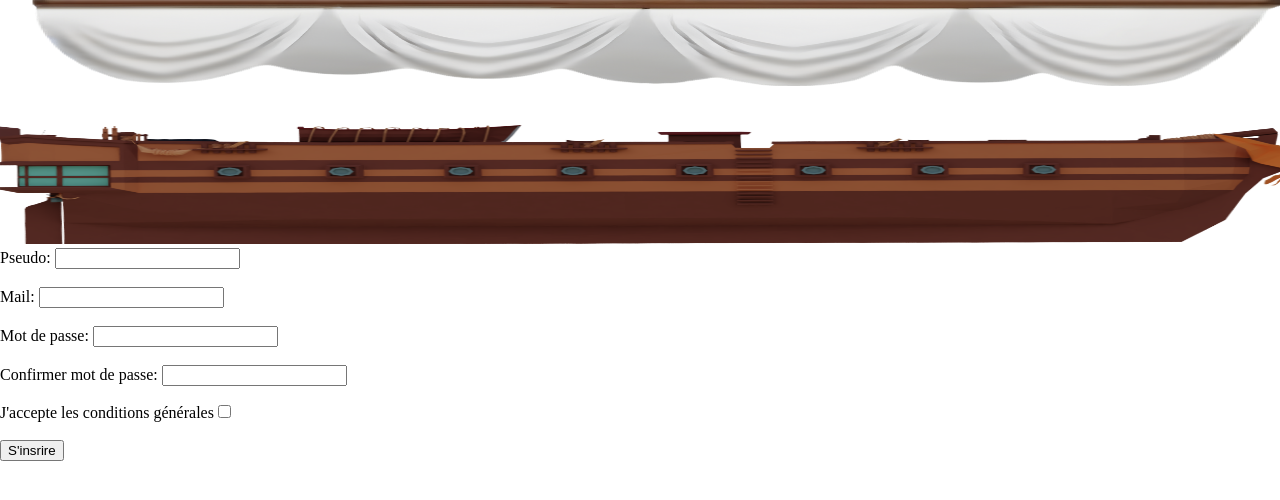
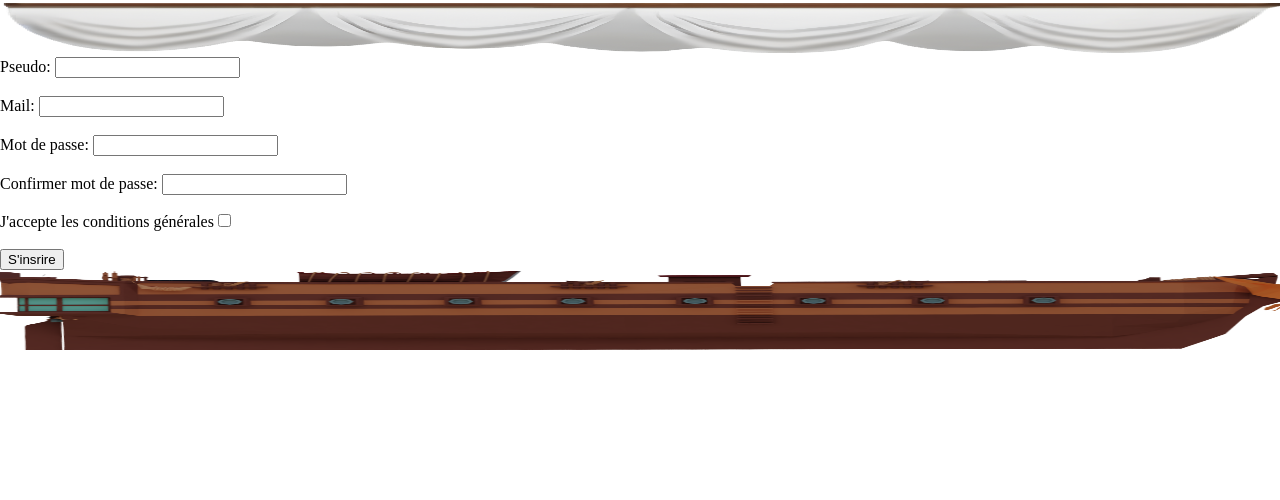
Before and after one commit to aymane-adam/Projet_Prog, a PHP site: page /php/inscription.php in a window 1280 px wide. Shown: the top 500 px of the page. Run offline with PHP 8.4, Linux system fonts and the light colour scheme.

Commit message:
FOOTER NAV

```diff
--- a/css/navfooter.css
+++ b/css/navfooter.css
@@ -4,21 +4,7 @@
     top: 15%;
 }
 
-.nav-veil2 img{
-    width: 100%;
-    height: 300px;
-    top: 15%;
-}
 
-.nav-veil2 {
-    position: absolute;
-    top: 0;
-    left: 0;
-    opacity: 0;
-    transition: opacity 0.5s ease;
-
-
-  }
 
 
 #navop{
@@ -30,7 +16,7 @@
 
 .coque img{
     width: 100%;
-    height: 120px;
+    height: 80px;
     top: 15%;
 }
 
@@ -50,7 +36,6 @@ body, html {
 
   header {
     position: relative;
-
   }
 
   .nav-veil {
@@ -58,13 +43,11 @@ body, html {
     top: 0;
     left: 0;
     width: 100%;
-
     z-index: 1;
   }
 
   .nav-veil img {
     width: 100%;
-
     cursor: pointer;
   }
 
@@ -72,19 +55,71 @@ body, html {
     position: absolute;
     top: 0;
     left: 0;
-    height: 2%; /* Taille initiale de la deuxième image */
     width: 100%;
+    height: 0;
     opacity: 0;
     z-index: 0;
-    transition: opacity 0.5s ease, width 0.5s ease; /* Ajout de la transition de la taille */
+    transition: opacity 0.5s ease, height 0.8s cubic-bezier(0.68, -0.55, 0.265, 1.55); /* Utilisation de cubic-bezier pour une transition plus fluide */
   }
 
   .nav-veil2 img {
     width: 100%;
-
+    height: 280px;
   }
 
   .show {
     opacity: 1;
-    width: 100%; /* Taille de la deuxième image lorsque la première est cliquée */
   }
+
+
+
+
+
+
+
+
+
+  body, html {
+    margin: 0%;
+    padding: 0;
+
+  }
+
+  header {
+    position: relative;
+  }
+
+  .nav-veil {
+    position: relative;
+    top: 0;
+    left: 0;
+    width: 100%;
+    z-index: 1;
+  }
+
+  .nav-veil img {
+    margin-top: 3px;
+    width: 100%;
+    height: 50px;
+    cursor: pointer;
+  }
+
+  .nav-veil2 {
+    position: absolute;
+    top: 0;
+    left: 0;
+    width: 100%;
+    height: 100%;
+    opacity: 0;
+    z-index: 0;
+    transition: opacity 0.5s ease;
+  }
+
+  .nav-veil2 img {
+    width: 100%;
+    height: 280px;
+  }
+
+  .show {
+    opacity: 1;
+  }
--- a/php/footer.php
+++ b/php/footer.php
@@ -0,0 +1,18 @@
+<!DOCTYPE html>
+<html lang="en">
+<head>
+<meta charset="UTF-8">
+<meta name="viewport" content="width=device-width, initial-scale=1.0">
+<title>footVEIL</title>
+<link rel="stylesheet" href="../css/navfooter.css">
+</head>
+
+<body>
+<footer id="footer-yu">
+<div class="coque">
+                <img src="../img/coque_pirate.png" alt="veil">
+        </div>
+
+</footer>
+
+</body>
--- a/php/nav.php
+++ b/php/nav.php
@@ -1,49 +1,39 @@
 <!DOCTYPE html>
 <html lang="en">
-
 <head>
 <meta charset="UTF-8">
-  <meta http-equiv="X-UA-Compatible" content="IE=edge">
 <meta name="viewport" content="width=device-width, initial-scale=1.0">
-  <title>Naveil</title>
-
+<title>NAVVEIL</title>
 <link rel="stylesheet" href="../css/navfooter.css">
 </head>
-
-
 <body>
-
-<header>
 <header>
   <div class="nav-veil" onclick="toggleImages()">
-      <img src="../img/neil-nav.png" alt="veil">
+    <img src="../img/neil-nav.png" alt="Image 1">
   </div>
-    <div class="nav-veil2" onclick="toggleImages()">
-      <img src="../img/Design sans titre (5).png" alt="veil">
+  <div class="nav-veil2" onclick="toggleImages()" style="display:none;">
+    <img src="../img/Design sans titre (5).png" alt="Image 2">
   </div>
 </header>
 
 <script>
+
 function toggleImages() {
   var veil1 = document.querySelector('.nav-veil');
   var veil2 = document.querySelector('.nav-veil2');
 
-      if (veil1.style.opacity === '0') {
-        veil1.style.opacity = '1';
-        veil2.style.opacity = '0';
-        veil2.style.height = '2%'; // Taille initiale de la deuxième image
+  if (veil1.style.opacity === '0' || veil1.style.opacity === '') {
+    veil1.style.opacity = '1'; // Faire apparaître la première image
+    veil2.style.display = 'none'; // Cacher la deuxième image
   } else {
-        veil1.style.opacity = '0';
+    veil1.style.opacity = '0'; // Faire disparaître la première image
     veil2.style.opacity = '1';
-        veil2.style.height = '100%'; // Taille de la deuxième image lorsque la première est cliquée
+    veil2.style.display = 'block'; // Afficher la deuxième image
   }
 }
+
 </script>
 
+
 </body>
-<footer id="footer-yu">
-<div class="coque">
-                <img src="../img/coque_pirate.png" alt="veil">
-        </div>
-
-</footer>
+</html>
```
Also changed, not shown: img/neil-nav.png. Lines whose indentation alone changed are shown as unchanged.
